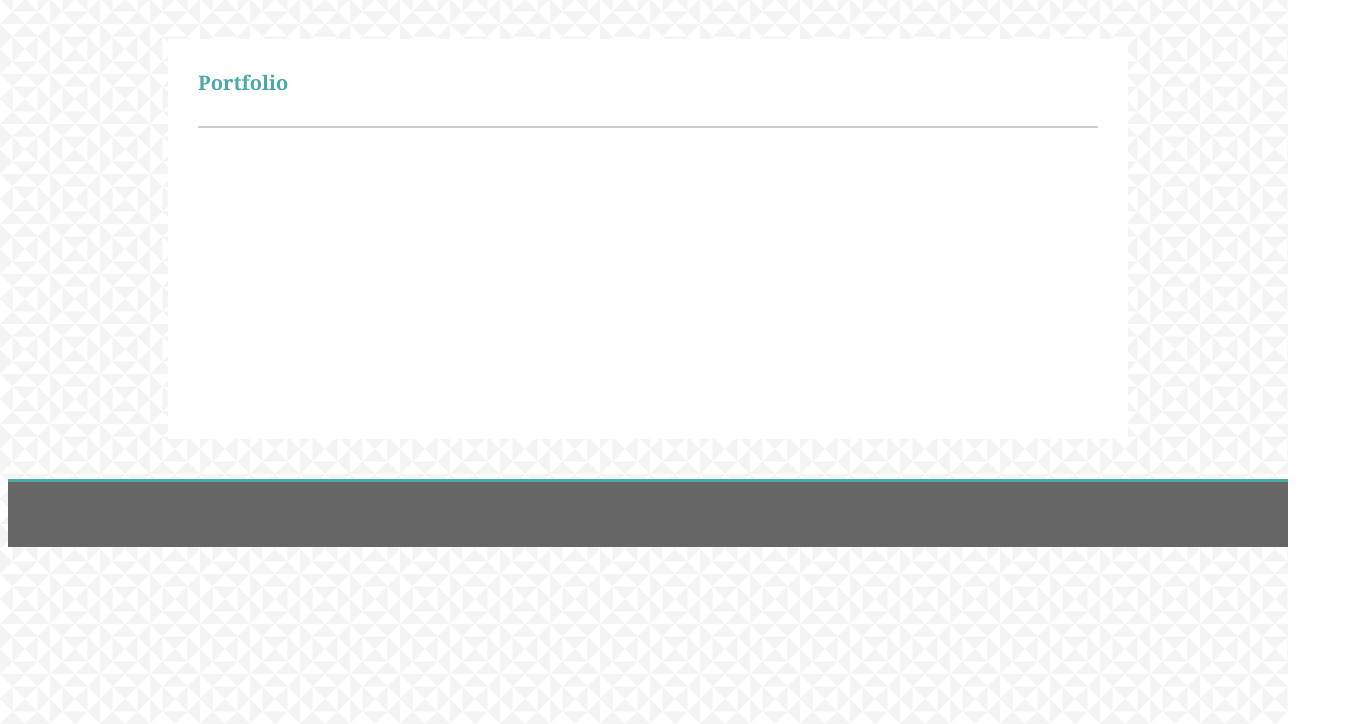
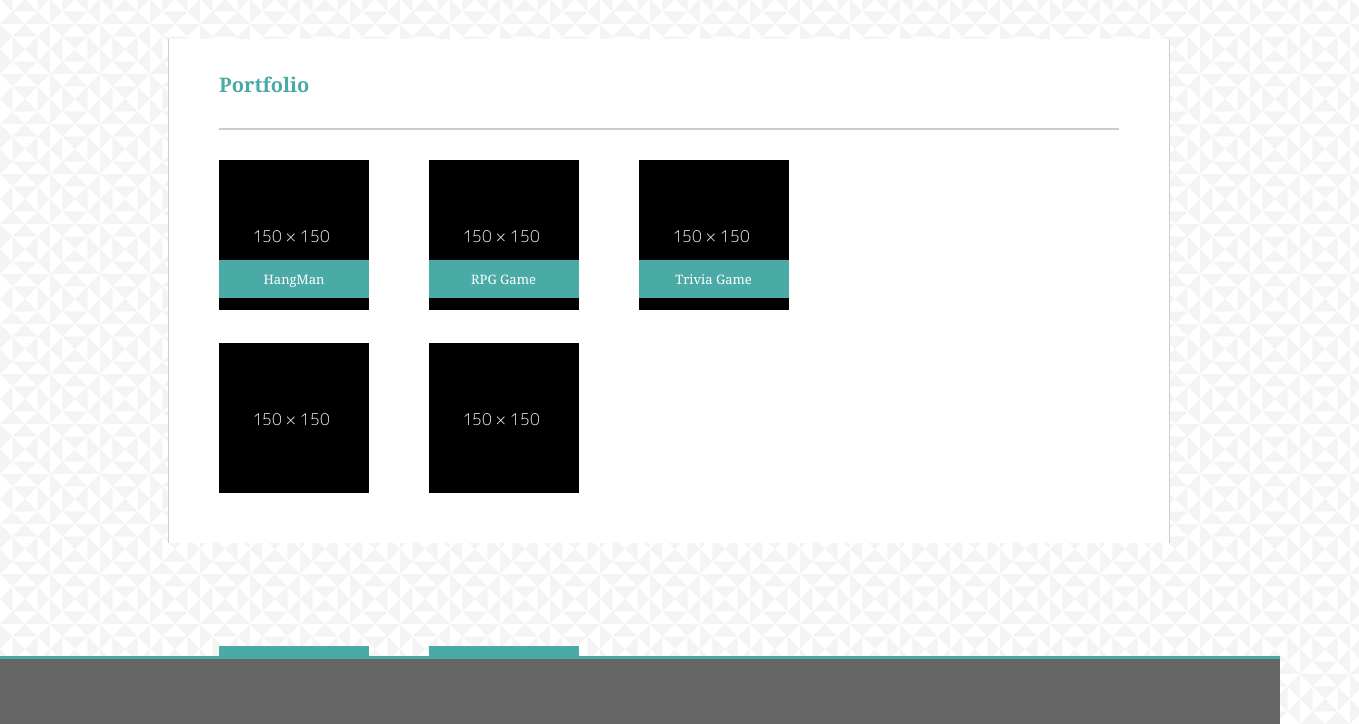
Before and after one commit to ymsebast/Basic-Portfolio, a plain HTML site: page portfolio.html in a window 1280 px wide. Shown: the part 76-800 px from the top of the page, 1359 px wide, since content can reach past the window. Drawn offline with Linux system fonts and the light colour scheme.

Commit message:
added portfolio placeholder images

```diff
--- a/assets/css/style.css
+++ b/assets/css/style.css
@@ -50,11 +50,14 @@ header {
       border-left: .5px solid #cccccc;
   }
 
-  #main-body{
+  .main-body{
       background-color: #ffffff;
       margin: 40px 160px;
       width: 960px;
       height: 400px;
+  }
+  .portfolio{
+      height: 500px;
   }
   .title{
       font-size: 20px;
@@ -91,6 +94,49 @@ header {
     color: #4aaaa5;
     margin-top: 10px;
 }
+.img-1{
+    margin: 30px;
+    float: left;
+}
+.img-2{
+    clear: both;
+    margin-left: 30px;
+    position: relative;
+}
+.new{
+    left: 210px;
+    top: -153px;
+}
+.img-txt{
+    background-color: #4aaaa5;
+    margin: 130px 30px;
+    padding: 10px;
+    width: 130px;
+    color: #ffffff;;
+    position: absolute;
+    text-align: center;
+    z-index: 2;
+    font-family: 'Georgia', Times, Times New Roman, serif;
+
+}
+.txt2{
+    left:398.5px;
+}
+.txt3{
+    left: 608.5px;
+}
+.txt4{
+    margin: inherit;
+    position: absolute;
+    left: 58.5px;
+    bottom: 0px;
+}
+.txt5{
+    margin: inherit;
+    position: absolute;
+    left: 268.5px;
+    bottom: 0px;
+}
 footer{
     clear: both;
     background-color: #666666;
@@ -98,4 +144,7 @@ footer{
     width: 100%;
     height: 65px;
     position: fixed;
+   left: 0;
+   bottom: 0;
+    z-index: 3;
 }
--- a/portfolio.html
+++ b/portfolio.html
@@ -23,13 +23,42 @@
                 <a href="./contact.html">Contacts</a>
             </div>
         </header>
-        <section id="main-body">
+        <section class="main-body portfolio">
             <p class="title">
                     <strong>Portfolio</strong>
-                </p>
+            </p>
+            <div class="img-1">
+                <img src="./assets/images/sample.png">
+            </div>
+            <div class="img-txt">
+                HangMan
+            </div>
+            <div class="img-1">
+                <img src="./assets/images/sample.png">
+            </div>
+            <div class="img-txt txt2">
+                RPG Game
+            </div>
+            <div class="img-1">
+                <img src="./assets/images/sample.png">
+            </div>
+            <div class="img-txt txt3">
+                Trivia Game
+            </div>
+            <div class="img-2">
+                    <img src="./assets/images/sample.png">
+            </div>
+            <div class="img-txt txt4">
+                Rutgers Info Widget
+            </div>
+            <div class="img-2 new">
+                    <img src="./assets/images/sample.png">
+            </div>
+            <div class="img-txt txt5">
+                Rock Paper Scissors
+            </div>
         </section>
         <footer>
-
-            </footer>
+        </footer>
 </body>
 </html>
```
Also changed, not shown: contact.html (+1 -1 lines), index.html (+5 -2 lines), assets/images/sample.png (added).
